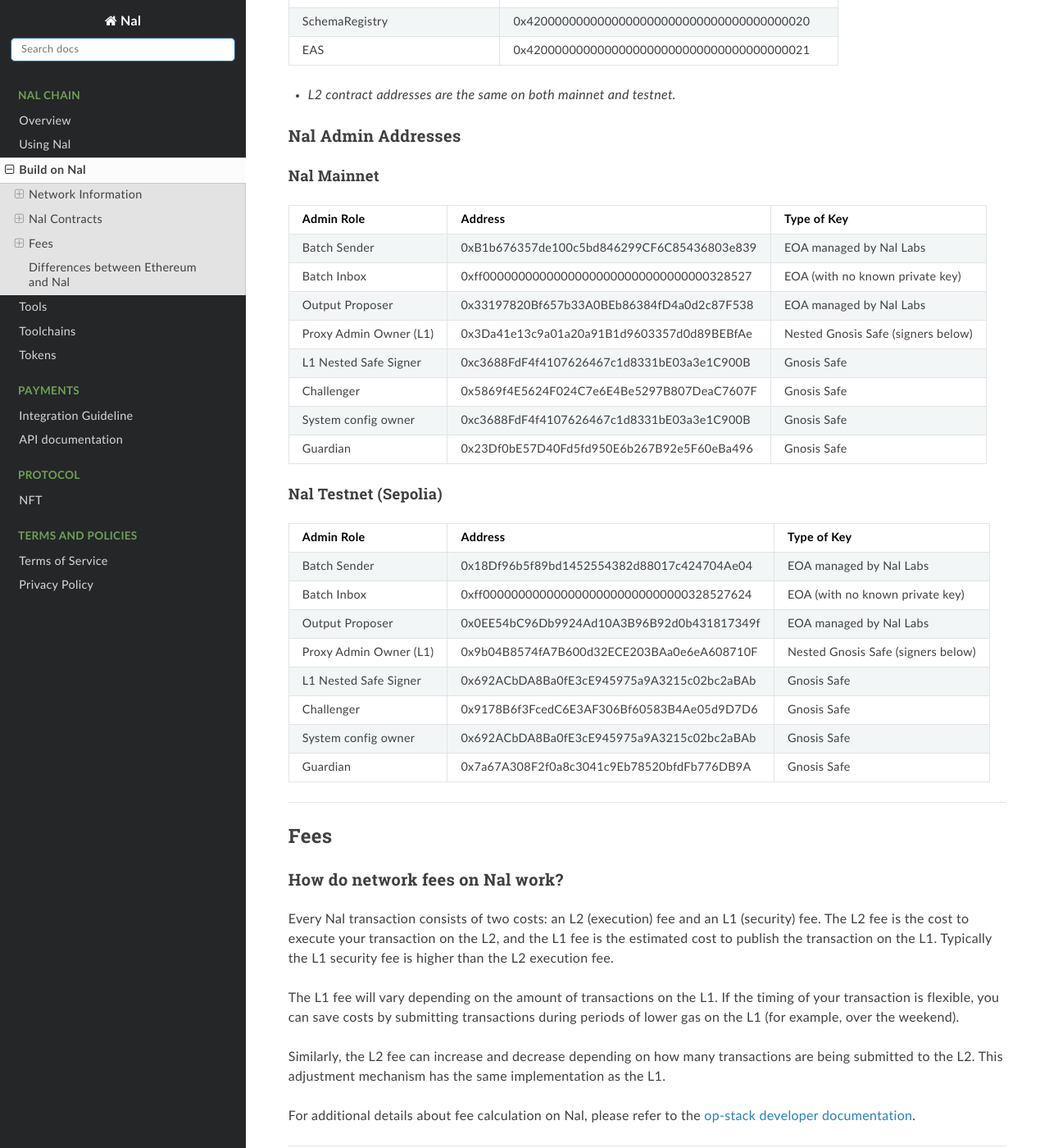
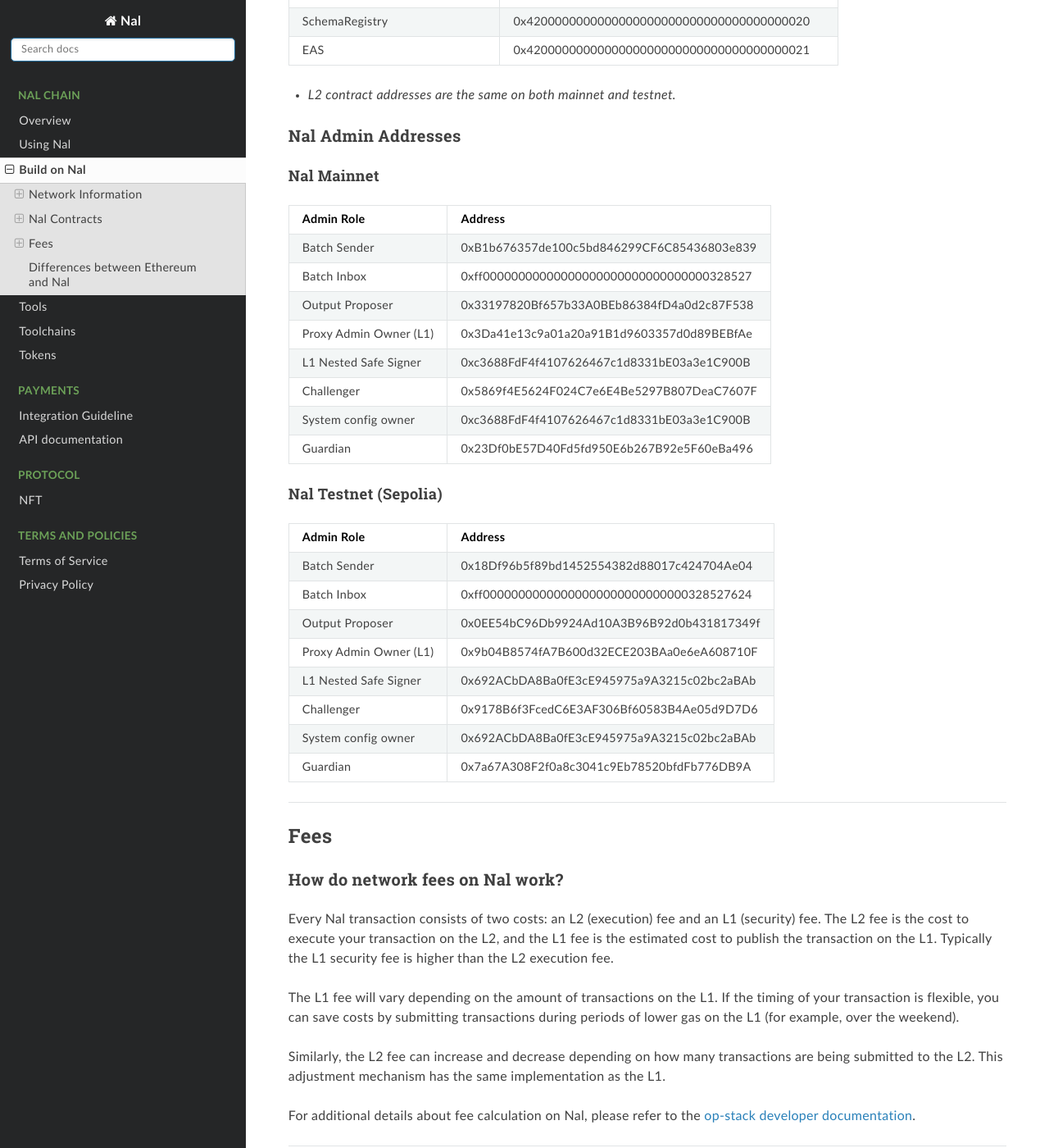
Before and after one commit to nal-labs/docs, a Sphinx documentation site: the page built from source/chain/BuildOnNal.md, in a window 1280 px wide and 1400 px high, scrolled down 3465 px. Shown: the whole window at 82% size. Built offline with Sphinx 7.4.7 and the Read the Docs theme 3.1.0, drawn with Linux system fonts in a browser that asks for light colours.

Commit message:
Remove admin account description

```diff
--- a/source/chain/BuildOnNal.md
+++ b/source/chain/BuildOnNal.md
@@ -118,29 +118,29 @@
 
 #### Nal Mainnet
 
-| Admin Role | Address | Type of Key |
-| --- | --- | --- |
-| Batch Sender | 0xB1b676357de100c5bd846299CF6C85436803e839 | EOA managed by Nal Labs |
-| Batch Inbox | 0xff00000000000000000000000000000000328527 | EOA (with no known private key) |
-| Output Proposer | 0x33197820Bf657b33A0BEb86384fD4a0d2c87F538 | EOA managed by Nal Labs |
-| Proxy Admin Owner (L1) | 0x3Da41e13c9a01a20a91B1d9603357d0d89BEBfAe | Nested Gnosis Safe (signers below) |
-| L1 Nested Safe Signer | 0xc3688FdF4f4107626467c1d8331bE03a3e1C900B | Gnosis Safe |
-| Challenger | 0x5869f4E5624F024C7e6E4Be5297B807DeaC7607F | Gnosis Safe |
-| System config owner | 0xc3688FdF4f4107626467c1d8331bE03a3e1C900B | Gnosis Safe |
-| Guardian | 0x23Df0bE57D40Fd5fd950E6b267B92e5F60eBa496 | Gnosis Safe |
+| Admin Role | Address |
+| --- | --- |
+| Batch Sender | 0xB1b676357de100c5bd846299CF6C85436803e839 |
+| Batch Inbox | 0xff00000000000000000000000000000000328527 |
+| Output Proposer | 0x33197820Bf657b33A0BEb86384fD4a0d2c87F538 |
+| Proxy Admin Owner (L1) | 0x3Da41e13c9a01a20a91B1d9603357d0d89BEBfAe |
+| L1 Nested Safe Signer | 0xc3688FdF4f4107626467c1d8331bE03a3e1C900B |
+| Challenger | 0x5869f4E5624F024C7e6E4Be5297B807DeaC7607F |
+| System config owner | 0xc3688FdF4f4107626467c1d8331bE03a3e1C900B |
+| Guardian | 0x23Df0bE57D40Fd5fd950E6b267B92e5F60eBa496 |
 
 #### Nal Testnet (Sepolia)
 
-| Admin Role | Address | Type of Key |
-| --- | --- | --- |
-| Batch Sender | 0x18Df96b5f89bd1452554382d88017c424704Ae04 | EOA managed by Nal Labs |
-| Batch Inbox | 0xff00000000000000000000000000000328527624 | EOA (with no known private key) |
-| Output Proposer | 0x0EE54bC96Db9924Ad10A3B96B92d0b431817349f | EOA managed by Nal Labs |
-| Proxy Admin Owner (L1) | 0x9b04B8574fA7B600d32ECE203BAa0e6eA608710F | Nested Gnosis Safe (signers below) |
-| L1 Nested Safe Signer | 0x692ACbDA8Ba0fE3cE945975a9A3215c02bc2aBAb | Gnosis Safe |
-| Challenger | 0x9178B6f3FcedC6E3AF306Bf60583B4Ae05d9D7D6 | Gnosis Safe |
-| System config owner | 0x692ACbDA8Ba0fE3cE945975a9A3215c02bc2aBAb | Gnosis Safe |
-| Guardian | 0x7a67A308F2f0a8c3041c9Eb78520bfdFb776DB9A | Gnosis Safe |
+| Admin Role | Address |
+| --- | --- |
+| Batch Sender | 0x18Df96b5f89bd1452554382d88017c424704Ae04 |
+| Batch Inbox | 0xff00000000000000000000000000000328527624 |
+| Output Proposer | 0x0EE54bC96Db9924Ad10A3B96B92d0b431817349f |
+| Proxy Admin Owner (L1) | 0x9b04B8574fA7B600d32ECE203BAa0e6eA608710F |
+| L1 Nested Safe Signer | 0x692ACbDA8Ba0fE3cE945975a9A3215c02bc2aBAb |
+| Challenger | 0x9178B6f3FcedC6E3AF306Bf60583B4Ae05d9D7D6 |
+| System config owner | 0x692ACbDA8Ba0fE3cE945975a9A3215c02bc2aBAb |
+| Guardian | 0x7a67A308F2f0a8c3041c9Eb78520bfdFb776DB9A |
 
 ------
 
```
